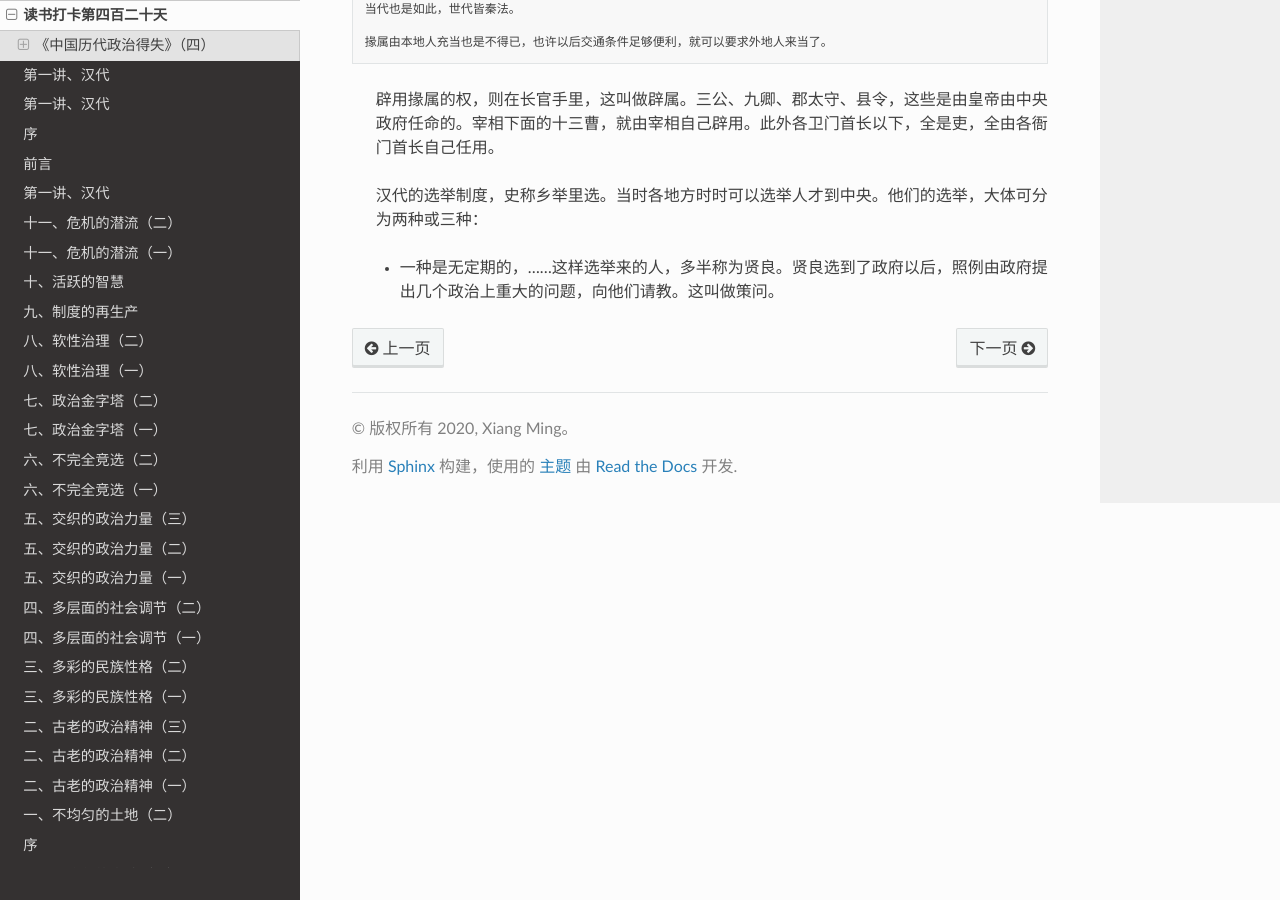
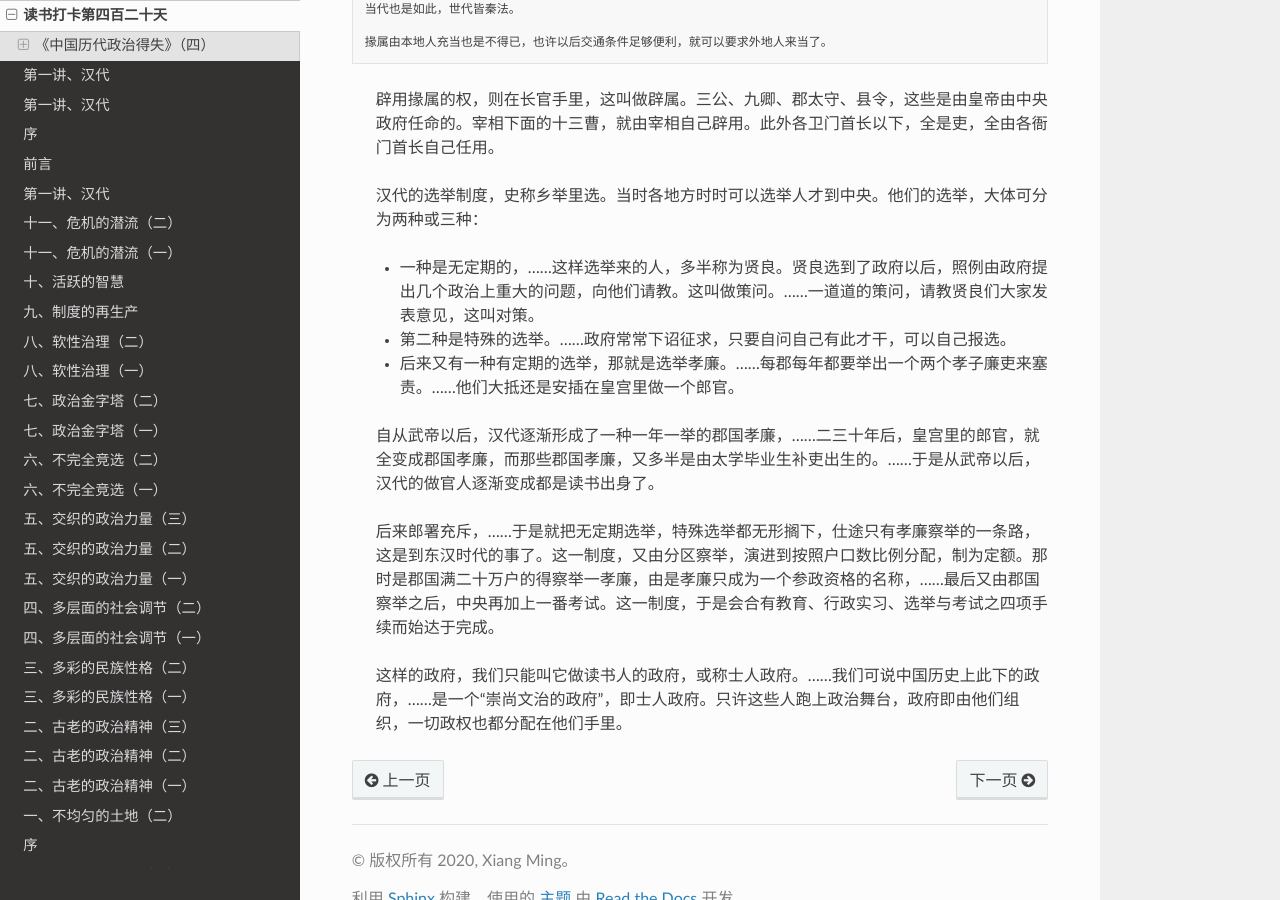
Before and after one commit to xiangming1975/reading, a Sphinx documentation site: the page built from source/2021-09-18.md, in a window 1280 px wide and 900 px high, scrolled down 630 px. Built offline with Sphinx 7.4.7 and the Read the Docs theme 2.0.0, drawn with Linux system fonts in a browser that asks for light colours.

```diff
--- a/source/2021-09-18.md
+++ b/source/2021-09-18.md
@@ -22,4 +22,12 @@
 > 辟用掾属的权，则在长官手里，这叫做辟属。三公、九卿、郡太守、县令，这些是由皇帝由中央政府任命的。宰相下面的十三曹，就由宰相自己辟用。此外各卫门首长以下，全是吏，全由各衙门首长自己任用。
 
 > 汉代的选举制度，史称乡举里选。当时各地方时时可以选举人才到中央。他们的选举，大体可分为两种或三种：
-> * 一种是无定期的，……这样选举来的人，多半称为贤良。贤良选到了政府以后，照例由政府提出几个政治上重大的问题，向他们请教。这叫做策问。
+> * 一种是无定期的，……这样选举来的人，多半称为贤良。贤良选到了政府以后，照例由政府提出几个政治上重大的问题，向他们请教。这叫做策问。……一道道的策问，请教贤良们大家发表意见，这叫对策。
+> * 第二种是特殊的选举。……政府常常下诏征求，只要自问自己有此才干，可以自己报选。
+> * 后来又有一种有定期的选举，那就是选举孝廉。……每郡每年都要举出一个两个孝子廉吏来塞责。……他们大抵还是安插在皇宫里做一个郎官。
+
+> 自从武帝以后，汉代逐渐形成了一种一年一举的郡国孝廉，……二三十年后，皇宫里的郎官，就全变成郡国孝廉，而那些郡国孝廉，又多半是由太学毕业生补吏出生的。……于是从武帝以后，汉代的做官人逐渐变成都是读书出身了。
+
+> 后来郎署充斥，……于是就把无定期选举，特殊选举都无形搁下，仕途只有孝廉察举的一条路，这是到东汉时代的事了。这一制度，又由分区察举，演进到按照户口数比例分配，制为定额。那时是郡国满二十万户的得察举一孝廉，由是孝廉只成为一个参政资格的名称，……最后又由郡国察举之后，中央再加上一番考试。这一制度，于是会合有教育、行政实习、选举与考试之四项手续而始达于完成。
+
+> 这样的政府，我们只能叫它做读书人的政府，或称士人政府。……我们可说中国历史上此下的政府，……是一个“崇尚文治的政府”，即士人政府。只许这些人跑上政治舞台，政府即由他们组织，一切政权也都分配在他们手里。
```
Also changed, not shown: source/2021-09-19.md (added, +24 -0 lines), source/2021-09-20.md (added, +33 -0 lines).
